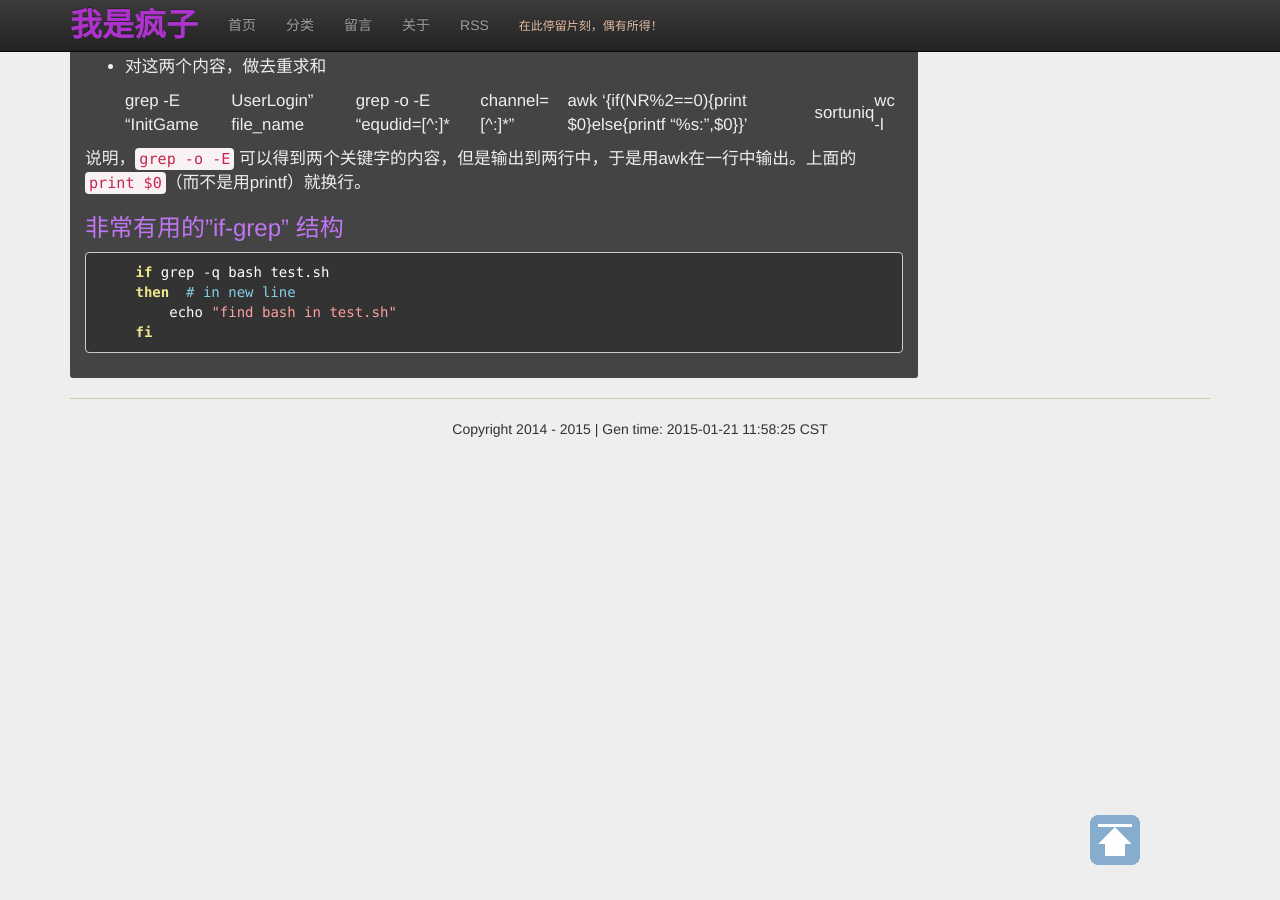
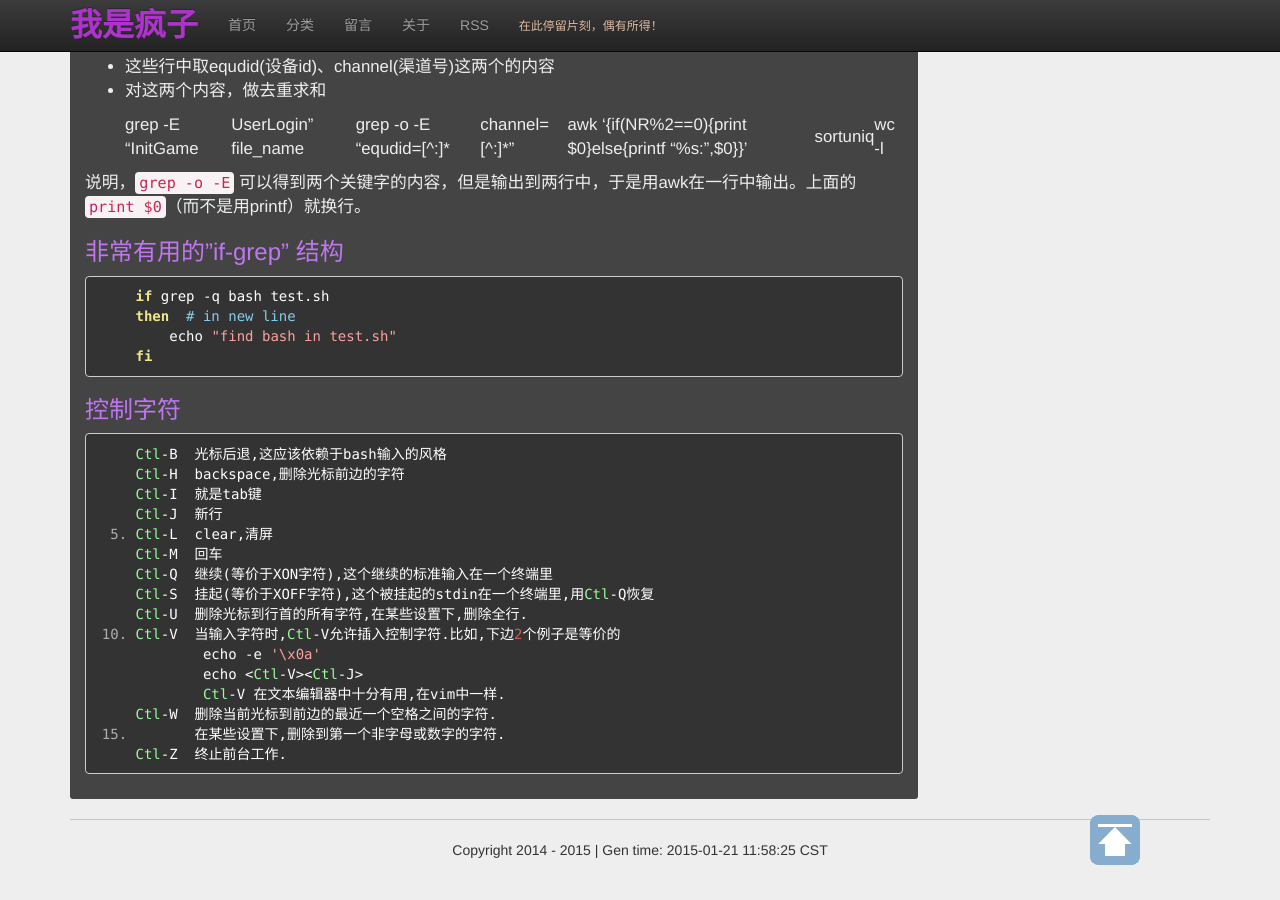
Before and after one commit to jgj1986/jgj1986.github.io, a Jekyll site: the page built from _posts/linux/2014-12-17-Linux-shell.md, in a window 1280 px wide and 900 px high, scrolled down 4141 px. Built offline with Jekyll 4.4.1, drawn with Linux system fonts in a browser that asks for light colours; nearby versions of some CDN libraries; comment, search, counter and statistics services are not loaded.

Commit message:
add command words for linux shell
Signed-off-by: guojun.jin <guojun.jin@mjyun.com>

```diff
--- a/_posts/linux/2014-12-17-Linux-shell.md
+++ b/_posts/linux/2014-12-17-Linux-shell.md
@@ -184,3 +184,22 @@
     then  # in new line
         echo "find bash in test.sh"
     fi
+
+### 控制字符
+
+    Ctl-B  光标后退,这应该依赖于bash输入的风格
+    Ctl-H  backspace,删除光标前边的字符
+    Ctl-I  就是tab键
+    Ctl-J  新行
+    Ctl-L  clear,清屏
+    Ctl-M  回车
+    Ctl-Q  继续(等价于XON字符),这个继续的标准输入在一个终端里
+    Ctl-S  挂起(等价于XOFF字符),这个被挂起的stdin在一个终端里,用Ctl-Q恢复
+    Ctl-U  删除光标到行首的所有字符,在某些设置下,删除全行.
+    Ctl-V  当输入字符时,Ctl-V允许插入控制字符.比如,下边2个例子是等价的
+            echo -e '\x0a'
+            echo <Ctl-V><Ctl-J>
+            Ctl-V 在文本编辑器中十分有用,在vim中一样.
+    Ctl-W  删除当前光标到前边的最近一个空格之间的字符.
+           在某些设置下,删除到第一个非字母或数字的字符.
+    Ctl-Z  终止前台工作.
```
